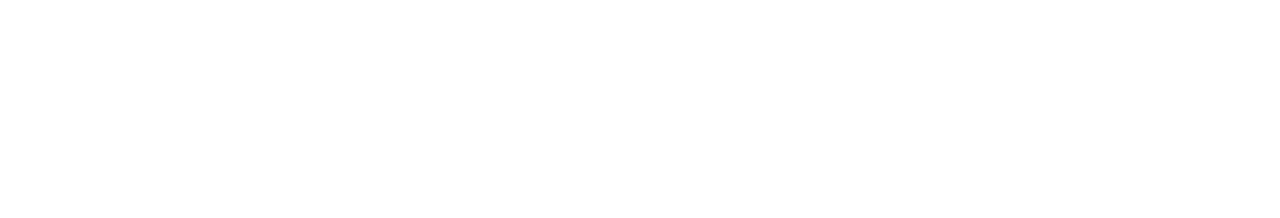
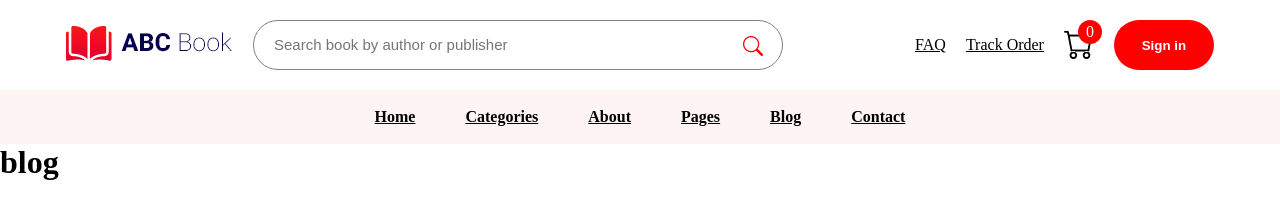
Before and after one commit to saloni11042/BookShop, a plain HTML site: page blog.html in a window 1280 px wide. Drawn offline with nearby package versions, Linux system fonts and the light colour scheme.

Commit message:
header updated

```diff
--- a/about.html
+++ b/about.html
@@ -0,0 +1,56 @@
+<!DOCTYPE html>
+<html lang="en">
+<head>
+    <meta charset="UTF-8">
+    <meta name="viewport" content="width=device-width, initial-scale=1.0">
+    <title>Book Shop</title>
+    <link rel="stylesheet" href="./styles/style.css">
+    <link rel="stylesheet" href="https://cdn.jsdelivr.net/npm/bootstrap-icons@1.11.3/font/bootstrap-icons.min.css">
+</head>
+<body>
+   <nav class="row row1">
+        <div class="col col1">
+            <a href="">
+                <img src="./images/logo.png" alt="">
+            </a>
+            <div class="nav-search">
+                <input type="text" placeholder="Search book by author or publisher" class="nav-input">
+                <i class="bi bi-search nav-search-icon"></i>
+            </div>
+        </div>
+        <div class="col col2">
+            <a href="" class="nav-link">FAQ</a>
+            <a href="" class="nav-link">Track Order</a>
+            <a href="" class="nav-link nav-cart-link">
+                <i class="bi bi-cart nav-cart"></i>
+                <div class="nav-cart-count">0</div>
+            </a>
+            <button class="nav-btn">Sign in</button>
+        </div>
+    </nav>
+        <header>
+            <div class="row row2">
+                <div class="col">
+                    <a href="./index.html">Home</a>
+                </div>
+                <div class="col">
+                    <a href="./categories.html">Categories</a>
+                </div>
+                <div class="col">
+                    <a href="./about.html">About</a>
+                </div>
+                <div class="col">
+                    <a href="">Pages</a>
+                </div>
+                <div class="col">
+                    <a href="./blog.html">Blog</a>
+                </div>
+                <div class="col">
+                    <a href="./contact.html">Contact</a>
+                </div>
+            </div>
+            <div class="row"></div>
+        </header>
+   <h1>About</h1>
+</body>
+</html>
--- a/blog.html
+++ b/blog.html
@@ -0,0 +1,56 @@
+<!DOCTYPE html>
+<html lang="en">
+<head>
+    <meta charset="UTF-8">
+    <meta name="viewport" content="width=device-width, initial-scale=1.0">
+    <title>Book Shop</title>
+    <link rel="stylesheet" href="./styles/style.css">
+    <link rel="stylesheet" href="https://cdn.jsdelivr.net/npm/bootstrap-icons@1.11.3/font/bootstrap-icons.min.css">
+</head>
+<body>
+   <nav class="row row1">
+        <div class="col col1">
+            <a href="">
+                <img src="./images/logo.png" alt="">
+            </a>
+            <div class="nav-search">
+                <input type="text" placeholder="Search book by author or publisher" class="nav-input">
+                <i class="bi bi-search nav-search-icon"></i>
+            </div>
+        </div>
+        <div class="col col2">
+            <a href="" class="nav-link">FAQ</a>
+            <a href="" class="nav-link">Track Order</a>
+            <a href="" class="nav-link nav-cart-link">
+                <i class="bi bi-cart nav-cart"></i>
+                <div class="nav-cart-count">0</div>
+            </a>
+            <button class="nav-btn">Sign in</button>
+        </div>
+    </nav>
+        <header>
+            <div class="row row2">
+                <div class="col">
+                    <a href="./index.html">Home</a>
+                </div>
+                <div class="col">
+                    <a href="./categories.html">Categories</a>
+                </div>
+                <div class="col">
+                    <a href="./about.html">About</a>
+                </div>
+                <div class="col">
+                    <a href="">Pages</a>
+                </div>
+                <div class="col">
+                    <a href="./blog.html">Blog</a>
+                </div>
+                <div class="col">
+                    <a href="./contact.html">Contact</a>
+                </div>
+            </div>
+            <div class="row"></div>
+        </header>
+   <h1>blog</h1>
+</body>
+</html>
--- a/styles/style.css
+++ b/styles/style.css
@@ -72,3 +72,17 @@
     padding-left: 20px;
     font-size: 15px;
 }
+.row2{
+    display: flex;
+    justify-content: center;
+    background-color: #FEF4F4;
+    margin-top: 20px;
+    gap: 50px;
+    padding: 18px;
+    font-weight: 700;
+
+}
+
+.row2 a{
+    color: black;
+}
```
Also changed, not shown: categories.html (+56 -0 lines), contact.html (+56 -0 lines), index.html (+25 -1 lines).
